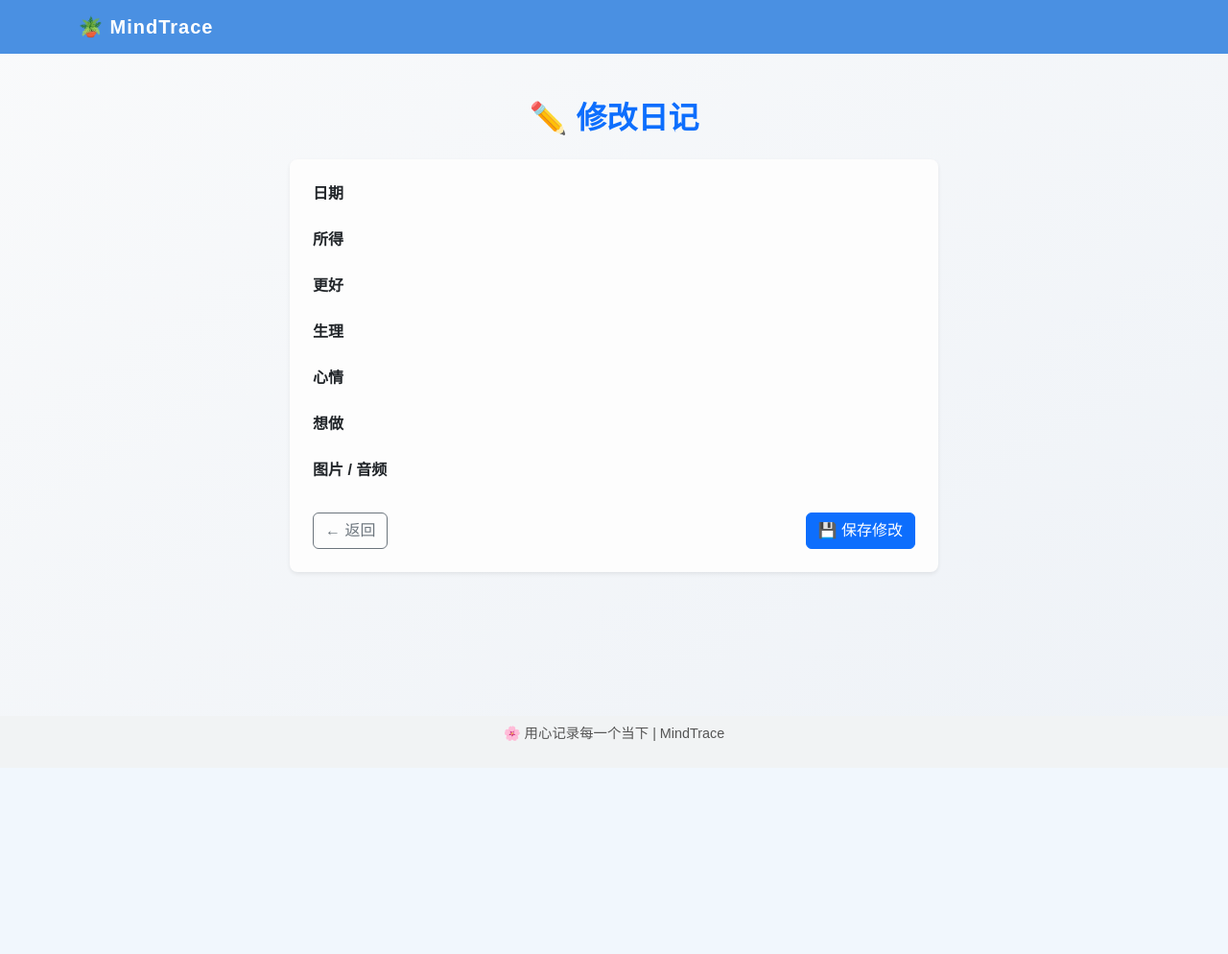
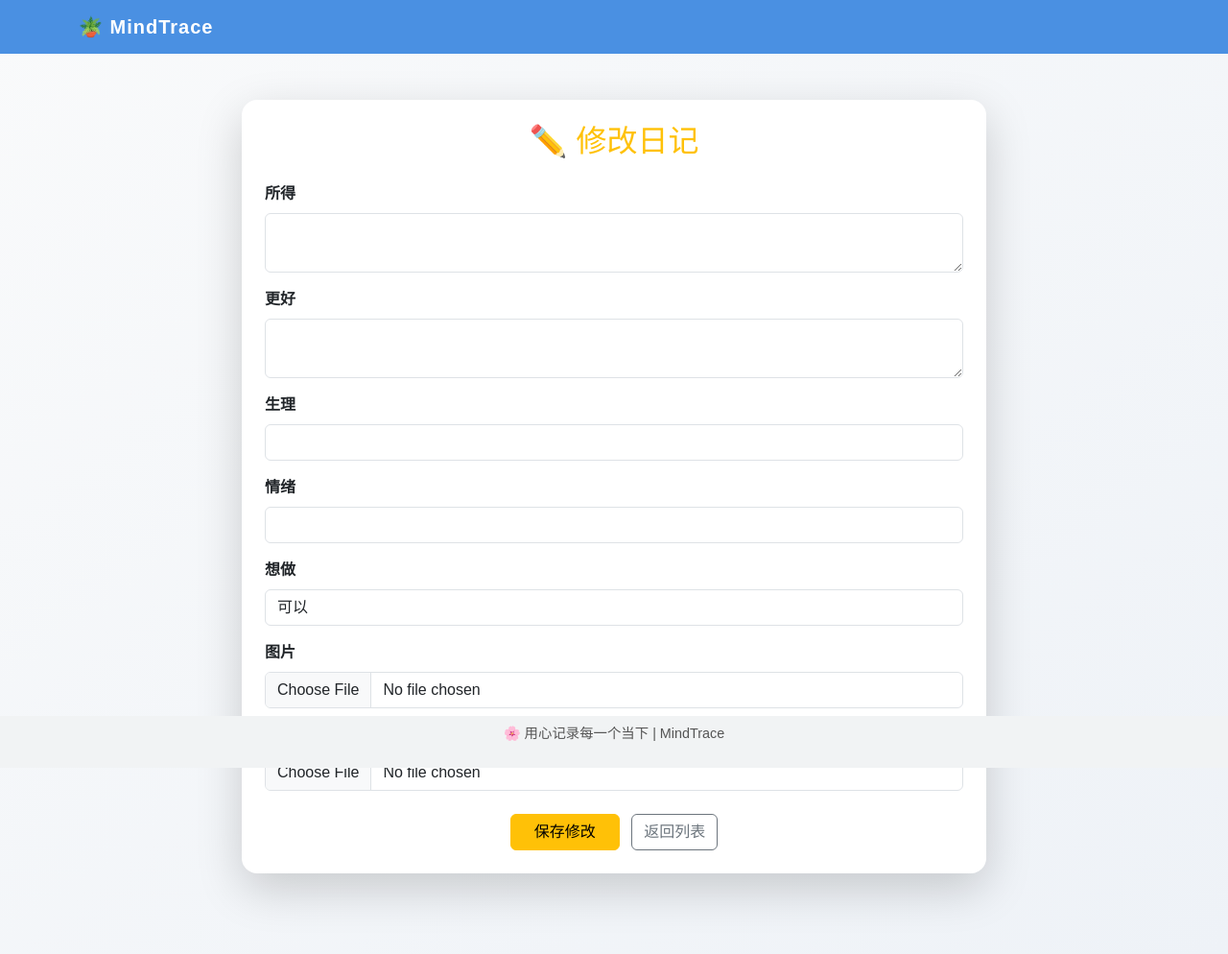
Before and after one commit to June-wang520/MindTrace, a Django app: page /entries/edit/10/ in a window 1280 px wide. Shown: the whole page at 96% size. Before the commit the page ends 772 px from the top, so only its background shows below. Run offline with Django 5.2, Linux system fonts and the light colour scheme; a user stored in the database is signed in; data comes from the database, SQL or seed files in the repository.

Commit message:
编辑日记页面修改，之前无数据

```diff
--- a/entries/templates/entries/edit_entry.html
+++ b/entries/templates/entries/edit_entry.html
@@ -1,69 +1,66 @@
 {% extends 'base.html' %}
+{% block title %}修改日记 | MindTrace{% endblock %}
+
 {% block content %}
-<div class="container mt-5" style="max-width: 700px;">
-  <h2 class="text-center mb-4 text-primary">✏️ 修改日记</h2>
+<div class="container mt-5" style="max-width: 800px;">
+    <div class="card shadow-lg p-4 border-0 rounded-4">
+        <h2 class="text-center text-warning mb-4">✏️ 修改日记</h2>
 
-  <div class="card shadow-sm border-0 rounded-3 p-4">
         <form method="post" enctype="multipart/form-data">
             {% csrf_token %}
+
             <div class="mb-3">
-        <label class="form-label fw-bold">日期</label>
-        {{ form.date }}
+                <label class="form-label fw-semibold">所得</label>
+                <textarea name="所得" rows="2" class="form-control">{{ entry.所得 }}</textarea>
             </div>
 
             <div class="mb-3">
-        <label class="form-label fw-bold">所得</label>
-        {{ form.所得 }}
+                <label class="form-label fw-semibold">更好</label>
+                <textarea name="更好" rows="2" class="form-control">{{ entry.更好 }}</textarea>
             </div>
 
             <div class="mb-3">
-        <label class="form-label fw-bold">更好</label>
-        {{ form.更好 }}
+                <label class="form-label fw-semibold">生理</label>
+                <input type="text" name="生理" class="form-control" value="{{ entry.生理 }}">
             </div>
 
             <div class="mb-3">
-        <label class="form-label fw-bold">生理</label>
-        {{ form.生理 }}
+                <label class="form-label fw-semibold">情绪</label>
+                <input type="text" name="情绪" class="form-control" value="{{ entry.情绪 }}">
             </div>
 
             <div class="mb-3">
-        <label class="form-label fw-bold">心情</label>
-        {{ form.心情 }}
+                <label class="form-label fw-semibold">想做</label>
+                <input type="text" name="想做" class="form-control" value="{{ entry.想做 }}">
             </div>
 
             <div class="mb-3">
-        <label class="form-label fw-bold">想做</label>
-        {{ form.想做 }}
+                <label class="form-label fw-semibold">图片</label>
+                {% if entry.image %}
+                    <div class="mb-2">
+                        <img src="{{ entry.image.url }}" class="img-fluid rounded" style="max-width: 200px;">
+                    </div>
+                {% endif %}
+                <input type="file" name="image" class="form-control">
             </div>
 
-      <div class="mb-3">
-        <label class="form-label fw-bold">图片 / 音频</label>
-        {{ form.image }}
-        {{ form.audio }}
+            <div class="mb-4">
+                <label class="form-label fw-semibold">音频</label>
+                {% if entry.audio %}
+                    <div class="mb-2">
+                        <audio controls>
+                            <source src="{{ entry.audio.url }}">
+                        </audio>
+                    </div>
+                {% endif %}
+                <input type="file" name="audio" class="form-control">
             </div>
 
-      <div class="d-flex justify-content-between mt-4">
-        <a href="{% url 'entry_list' %}" class="btn btn-outline-secondary">
-          ← 返回
-        </a>
-        <button type="submit" class="btn btn-primary">
-          💾 保存修改
-        </button>
+            <div class="text-center">
+                <button type="submit" class="btn btn-warning px-4">保存修改</button>
+                <a href="{% url 'entry_list' %}" class="btn btn-outline-secondary ms-2">返回列表</a>
             </div>
         </form>
     </div>
 </div>
-
-<style>
-  input, textarea, select {
-    width: 100%;
-    border: 1px solid #ccc;
-    border-radius: 8px;
-    padding: 10px;
-    font-size: 15px;
-  }
-  textarea { min-height: 100px; }
-  .card { background-color: #fdfdfd; }
-  h2 { font-weight: 600; }
-</style>
 {% endblock %}
```
Lines whose indentation alone changed are shown as unchanged.
